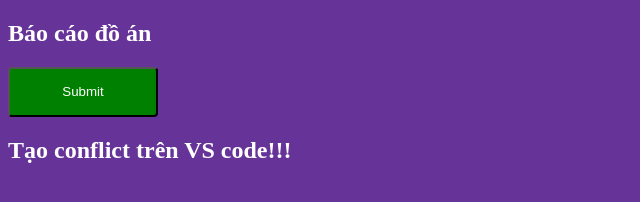
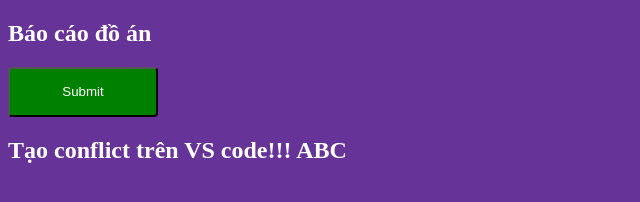
Before and after one commit to nguyenhai2106/baocao, a plain HTML site: page index.html in a window 1280 px wide. Shown: the full height of the page, 0-640 px from the left. Drawn offline with Linux system fonts and the light colour scheme.

Commit message:
Conflict

```diff
--- a/index.html
+++ b/index.html
@@ -13,7 +13,7 @@
 <body>
     <h2>Báo cáo đồ án</h2>
     <button>Submit</button>
-    <h2>Tạo conflict trên VS code!!!</h2>
+    <h2>Tạo conflict trên VS code!!! ABC</h2>
 </body>
 
 </html>
```
